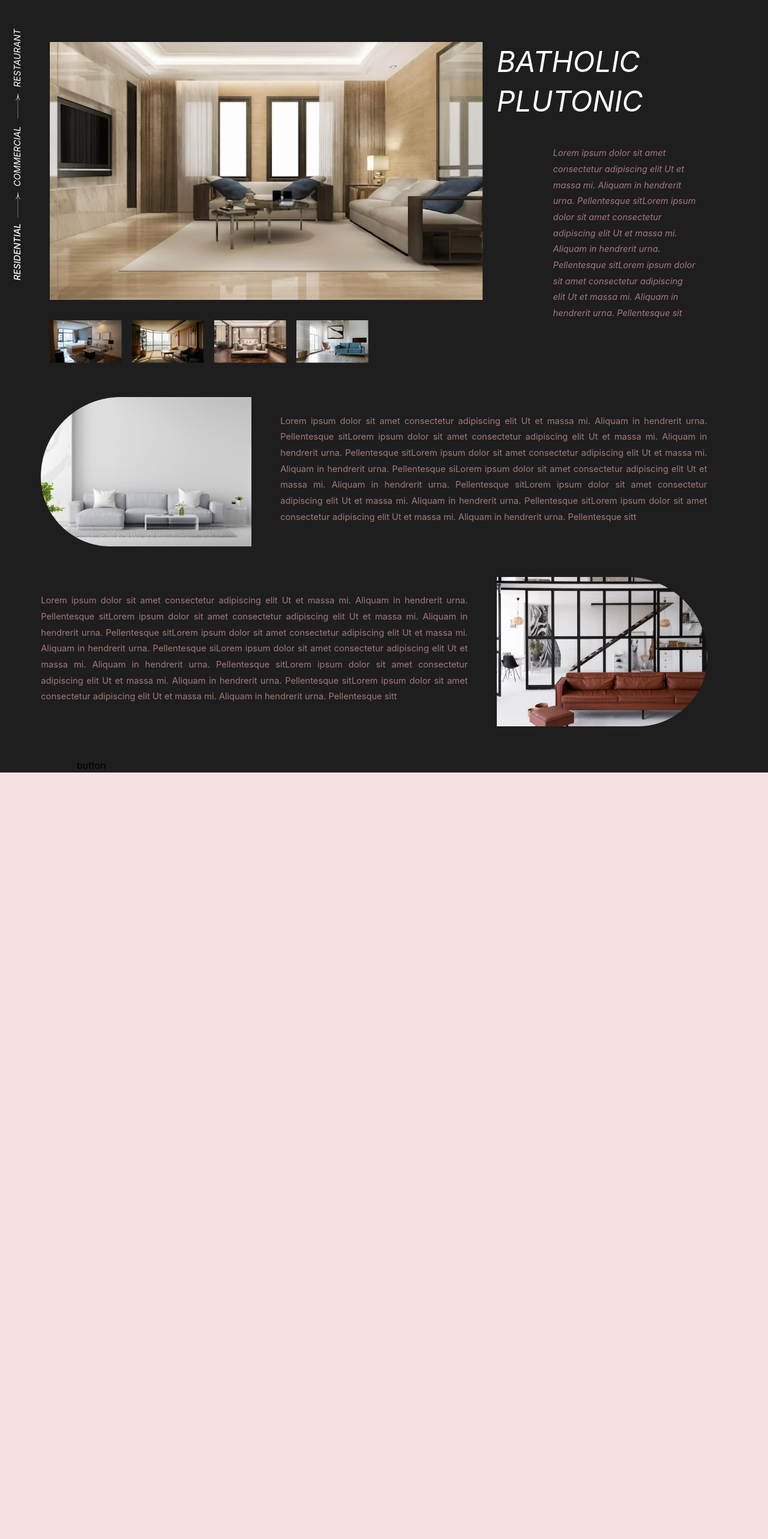
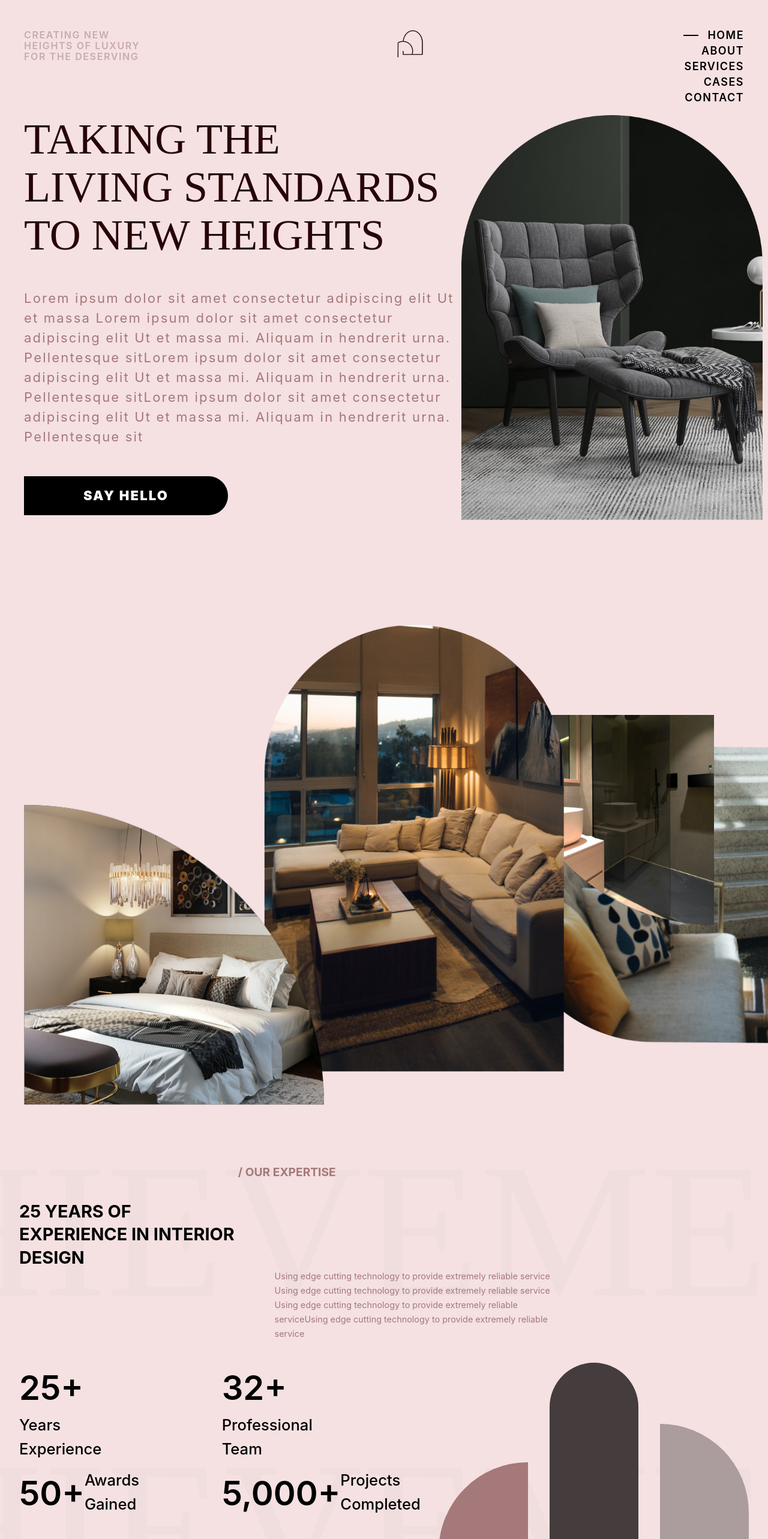
Before and after one commit to shaiknoorullah/Opuvlence-website, a Next.js app: page / in a window 1280 px wide. Shown: the top 2566 px of the page at 60% size. Before the commit the page ends 1288 px from the top, so only its background shows below. Built offline with nearby package versions, Linux system fonts and the light colour scheme.

Commit message:
no change

```diff
--- a/pages/_app.js
+++ b/pages/_app.js
@@ -1,6 +1,5 @@
 import '../styles/globals.css'
 
-import '../styles/font/golden/style.css'
 import '../styles/font/poppins/stylesheet.css'
 
 function MyApp({ Component, pageProps }) {
--- a/pages/index.js
+++ b/pages/index.js
@@ -8,6 +8,10 @@ import { gsap } from "gsap";
 import OurExpertise from "../components/ourExpertise";
 import OurProject from "../components/ourProject";
 import Batholic from "../components/batHolic";
+import Hero from "../components/Hero";
+import Navbar from "../components/Navbar";
+import Testimonials from "../components/testimonials";
+import Contact from "../components/Contact";
 
 export default function Home() {
   // const mainRef = useRef(null)
@@ -43,7 +47,13 @@ export default function Home() {
       </Head>
 
       {/* <OurExpertise /> */}
-      <Batholic />
+	  <Navbar />
+      <Hero />
+	  <OurExpertise />
+	  {/* <OurProject /> */}
+	  <Testimonials />
+	  <Contact />
+
       {/* <Batholic /> */}
 
       {/* <main
--- a/styles/font/golden/style.css
+++ /dev/null
@@ -1,8 +0,0 @@
-/* #### Generated By: http://www.cufonfonts.com #### */
-
-    @font-face {
-    font-family: 'GOLDEN Regular';
-    font-style: normal;
-    font-weight: normal;
-    src: local('GOLDEN Regular'), url('Golden-51vYa.woff') format('woff');
-    }
--- a/styles/globals.css
+++ b/styles/globals.css
@@ -35,9 +35,9 @@ a {
 
 
 .golden{
-	font-family: GOLDEN Regular;
+	font-family: GOLDEN;
 	font-weight: 400;
-	letter-spacing: 1rem;
+	/* letter-spacing: 1rem; */
 }
 
 .poppins{
```
Also changed, not shown: styles/font/golden/Golden-51vYa.woff (deleted).
